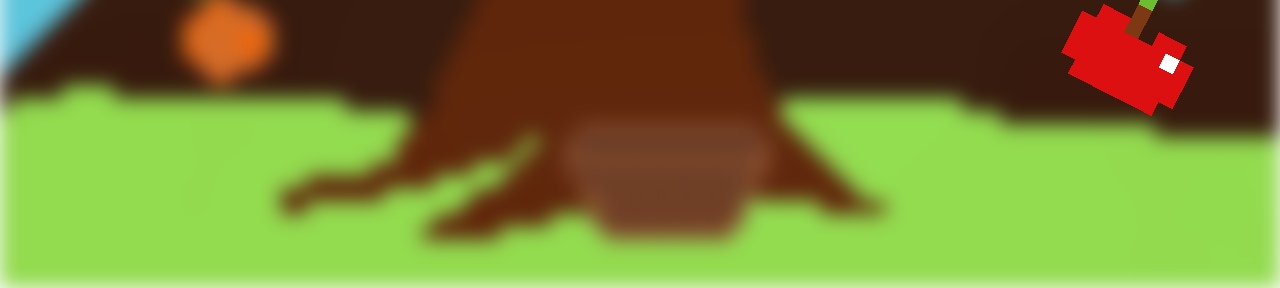
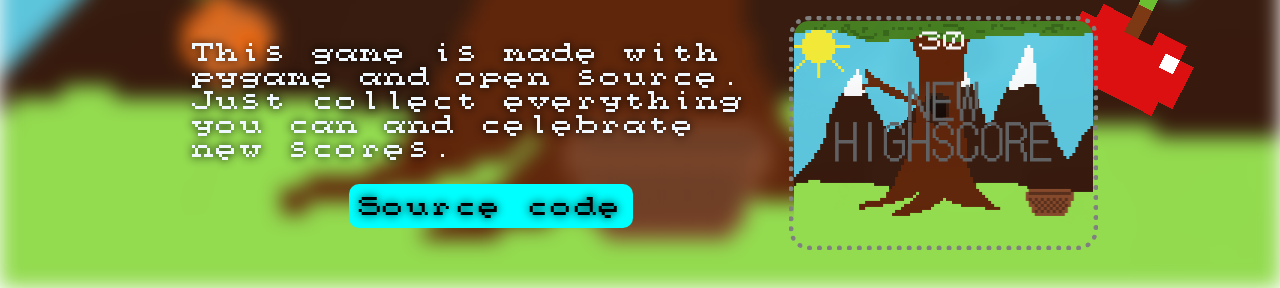
Before and after one commit to KDB-Mix/Fruit-rush-website, a plain HTML site: page index.html in a window 1280 px wide. Shown: the part 512-800 px from the top of the page. Drawn offline with Linux system fonts and the light colour scheme.

Commit message:
final touches

```diff
--- a/index.html
+++ b/index.html
@@ -23,6 +23,11 @@
                 </nav>
             </div>
         </div>
+        <div id="desc">
+            <p>This  game is made with pygame and open source.<br>Just collect everything you can and celebrate new scores.</p>
+            <a href="https://github.com/KDB-Mix/fruit-rush" target="_blank">Source code</a>
+            <img src="src/assets/screenshot2.png" alt="A screenshot of new score in the game">
+        </div>
         <script type="module" src="src/main.js"></script>
     </body>
 </html>
--- a/src/main.css
+++ b/src/main.css
@@ -61,6 +61,37 @@ body{
     pointer-events: none;
     overflow: hidden;
 }
+#desc{
+    display: grid;
+    grid-template-columns: 1fr .5fr;
+    grid-template-rows: 1fr .4fr;
+    width: 70%;
+    grid-template-areas: "text img"
+                         "button img";
+    margin: 20px auto;
+}
+#desc a{
+    grid-area: button;
+    text-decoration: none;
+    color: black;
+    padding: 10px;
+    border-radius: 10px;
+    background-color: aqua;
+    transition: transform .3s ease-in-out;
+    display: inline-block;
+    width: fit-content;
+    height: fit-content;
+    margin: auto;
+}
+#desc p{
+    grid-area: text;
+}
+#desc img{
+    grid-area: img;
+    width: 100%;
+    border: 5px dotted grey;
+    border-radius: 20px;
+}
 @media (max-width: 700px) {
     .fruit{
     width: 150px;
--- a/src/main.js
+++ b/src/main.js
@@ -3,6 +3,7 @@ const randInt = (min,max) => Math.floor(Math.random() * (max - min + 1)) + min;
 const container = document.querySelector("#fruits")
 
 const spawner = setInterval(() => {
+    if (document.hasFocus()){
         const item = document.createElement('img')
         const speed = +5
         const rotationSpeed = rand(-3, 3)
@@ -24,4 +25,5 @@ const spawner = setInterval(() => {
                 clearInterval(animation)
                 }
         }, 1000/60)
+    }
 }, 1000)
```
Lines whose indentation alone changed are shown as unchanged.
